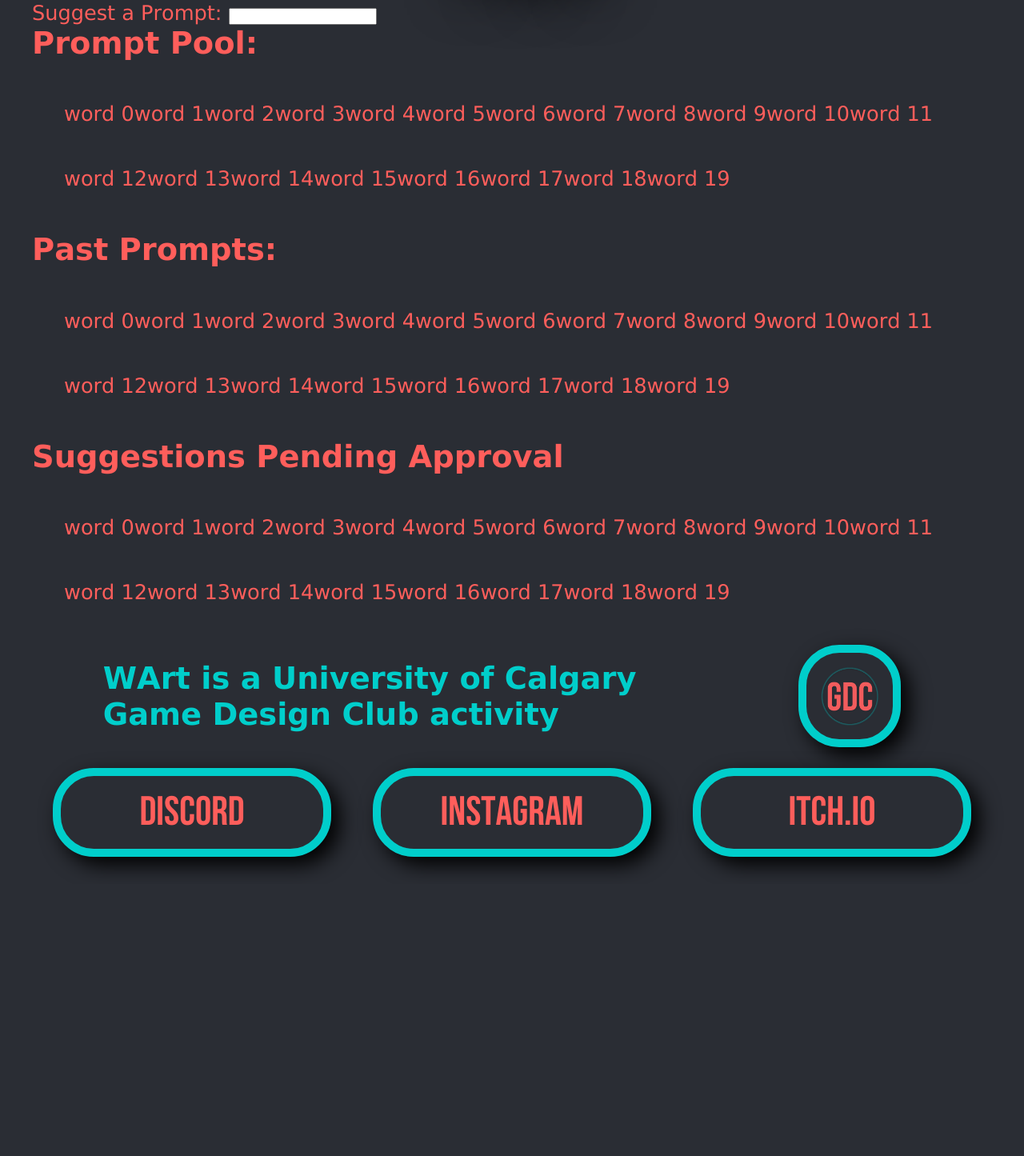
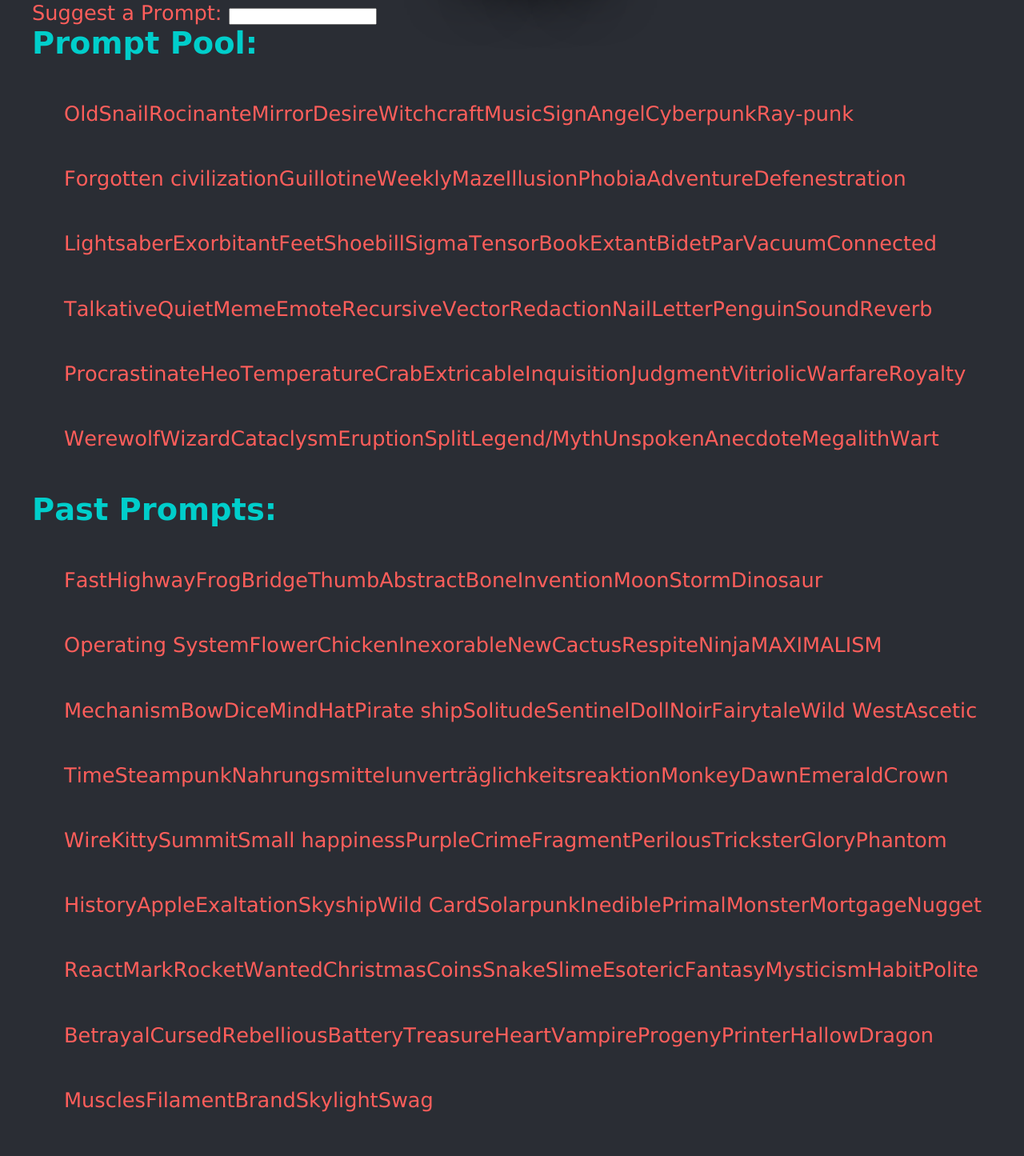
Before and after one commit to tm-nielsen/wart-dot-com, a React (Create React App) app: page / in a window 1280 px wide. Shown: the part 320-1765 px from the top of the page at 80% size. Before the commit the page ends 1425 px from the top, so only its background shows below. Built offline with nearby package versions, Linux system fonts and the light colour scheme.

Commit message:
Sketched word list

```diff
--- /dev/null
+++ b/src/assets/prompts.json
@@ -0,0 +1,166 @@
+{
+  "current":[
+    "Old",
+    "Snail",
+    "Rocinante",
+    "Mirror",
+    "Desire",
+    "Witchcraft",
+    "Music",
+    "Sign",
+    "Angel",
+    "Cyberpunk",
+    "Ray-punk",
+    "Forgotten civilization",
+    "Guillotine",
+    "Weekly",
+    "Maze",
+    "Illusion",
+    "Phobia",
+    "Adventure",
+    "Defenestration",
+    "Lightsaber",
+    "Exorbitant",
+    "Feet",
+    "Shoebill",
+    "Sigma",
+    "Tensor",
+    "Book",
+    "Extant",
+    "Bidet",
+    "Par",
+    "Vacuum",
+    "Connected",
+    "Talkative",
+    "Quiet",
+    "Meme",
+    "Emote",
+    "Recursive",
+    "Vector",
+    "Redaction",
+    "Nail",
+    "Letter",
+    "Penguin",
+    "Sound",
+    "Reverb",
+    "Procrastinate",
+    "Heo",
+    "Temperature",
+    "Crab",
+    "Extricable",
+    "Inquisition ",
+    "Judgment",
+    "Vitriolic",
+    "Warfare",
+    "Royalty",
+    "Werewolf",
+    "Wizard ",
+    "Cataclysm ",
+    "Eruption",
+    "Split",
+    "Legend/Myth",
+    "Unspoken",
+    "Anecdote",
+    "Megalith",
+    "Wart"
+  ],
+
+  "past":[
+    "Fast",
+    "Highway",
+    "Frog",
+    "Bridge",
+    "Thumb",
+    "Abstract",
+    "Bone",
+    "Invention",
+    "Moon",
+    "Storm",
+    "Dinosaur",
+    "Operating System",
+    "Flower",
+    "Chicken",
+    "Inexorable",
+    "New",
+    "Cactus",
+    "Respite",
+    "Ninja",
+    "MAXIMALISM",
+    "Mechanism",
+    "Bow",
+    "Dice",
+    "Mind",
+    "Hat",
+    "Pirate ship",
+    "Solitude",
+    "Sentinel",
+    "Doll",
+    "Noir",
+    "Fairytale",
+    "Wild West",
+    "Ascetic",
+    "Time",
+    "Steampunk",
+    "Nahrungsmittelunverträglichkeitsreaktion",
+    "Monkey",
+    "Dawn",
+    "Emerald",
+    "Crown",
+    "Wire",
+    "Kitty",
+    "Summit",
+    "Small happiness",
+    "Purple",
+    "Crime",
+    "Fragment",
+    "Perilous",
+    "Trickster",
+    "Glory",
+    "Phantom",
+    "History",
+    "Apple",
+    "Exaltation",
+    "Skyship",
+    "Wild Card",
+    "Solarpunk",
+    "Inedible",
+    "Primal",
+    "Monster",
+    "Mortgage",
+    "Nugget",
+    "React",
+    "Mark",
+    "Rocket",
+    "Wanted",
+    "Christmas",
+    "Coins",
+    "Snake",
+    "Slime",
+    "Esoteric",
+    "Fantasy",
+    "Mysticism",
+    "Habit",
+    "Polite",
+    "Betrayal",
+    "Cursed",
+    "Rebellious",
+    "Battery",
+    "Treasure",
+    "Heart",
+    "Vampire",
+    "Progeny",
+    "Printer",
+    "Hallow",
+    "Dragon",
+    "Muscles",
+    "Filament",
+    "Brand",
+    "Skylight",
+    "Swag"
+  ],
+
+  "pending":[
+    "Amogus",
+    "Extravaganza"
+  ]
+}
--- /dev/null
+++ b/src/components/WordList.js
@@ -0,0 +1,18 @@
+import React from 'react'
+
+import prompts from '../assets/prompts.json'
+
+const WordList = ({title, category}) => {
+  var words = prompts[category]
+
+  return (
+    <div className="word-list">
+      <h3 className='acc'>{title}:</h3>
+      <ol>
+        {words.map((word, index) => <p key={index}>{word}</p>)}
+      </ol>
+    </div>
+  )
+}
+
+export default WordList
--- a/src/routes/Home.js
+++ b/src/routes/Home.js
@@ -1,4 +1,5 @@
 import React from 'react'
+import WordList from '../components/WordList'
 import Footer from '../components/Footer'
 
 const Home = () => {
@@ -10,18 +11,11 @@
         <label htmlFor="prompt">Suggest a Prompt: </label>
         <input type="text" name="prompt" id="prompt" />
       </form>
-      <h3>Prompt Pool:</h3>
-      <ol>
-        {Array.from({length: 20}, (x, i) => i).map((i) => <p>word {i}</p>)}
-      </ol>
-      <h3>Past Prompts:</h3>
-      <ol>
-        {Array.from({length: 20}, (x, i) => i).map((i) => <p>word {i}</p>)}
-      </ol>
-      <h3>Suggestions Pending Approval</h3>
-      <ol>
-        {Array.from({length: 20}, (x, i) => i).map((i) => <p>word {i}</p>)}
-      </ol>
+
+      <WordList title="Prompt Pool" category="current" />
+      <WordList title="Past Prompts" category="past" />
+      <WordList title="Suggestions Pending Approval" category="pending" />
+
       <Footer/>
     </>
   )
```
